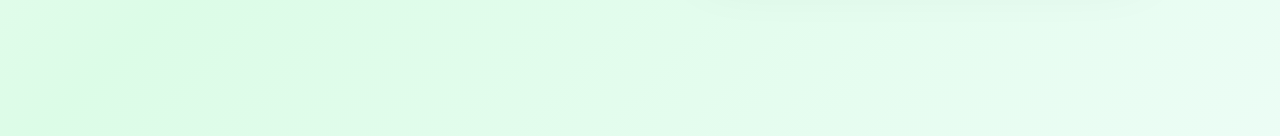
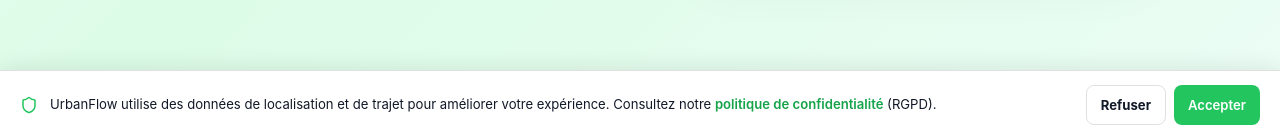
Before and after one commit to chayma-attafi/urbanApp, a React (Vite) app in the folder frontend/: page /login in a window 1280 px wide. Shown: the part 661-797 px from the top of the page. Built offline with nearby package versions, Linux system fonts and the light colour scheme; no server answers.

Commit message:
RGPD — C8

```diff
--- a/frontend/src/App.tsx
+++ b/frontend/src/App.tsx
@@ -1,19 +1,24 @@
 import { Route, Routes } from "react-router-dom";
 import { Layout } from "./components/Layout";
 import { ProtectedRoute } from "./components/ProtectedRoute";
+import { GdprBanner } from "./components/GdprBanner";
 import { AuthPage } from "./pages/AuthPage";
 import { DashboardPage } from "./pages/DashboardPage";
 import { MapPage } from "./pages/MapPage";
+import { PrivacyPage } from "./pages/PrivacyPage";
 import { ProfilePage } from "./pages/ProfilePage";
 import { SettingsPage } from "./pages/SettingsPage";
 import { VerifyPage } from "./pages/VerifyPage";
 
 export default function App() {
   return (
+    <>
+      <GdprBanner />
       <Routes>
         <Route path="/login" element={<AuthPage mode="login" />} />
         <Route path="/register" element={<AuthPage mode="register" />} />
         <Route path="/verify" element={<VerifyPage />} />
+        <Route path="/privacy" element={<PrivacyPage />} />
         <Route element={<ProtectedRoute />}>
           <Route element={<Layout />}>
             <Route path="/" element={<MapPage />} />
@@ -23,5 +28,6 @@ export default function App() {
           </Route>
         </Route>
       </Routes>
+    </>
   );
 }
--- /dev/null
+++ b/frontend/src/components/GdprBanner.tsx
@@ -0,0 +1,35 @@
+import { useState } from "react";
+import { Link } from "react-router-dom";
+import { Shield } from "lucide-react";
+
+const KEY = "urbanflow_gdpr";
+
+export function GdprBanner() {
+  const [visible, setVisible] = useState(() => !localStorage.getItem(KEY));
+
+  if (!visible) return null;
+
+  const accept = () => {
+    localStorage.setItem(KEY, "accepted");
+    setVisible(false);
+  };
+
+  const decline = () => {
+    localStorage.setItem(KEY, "declined");
+    setVisible(false);
+  };
+
+  return (
+    <div className="gdpr-banner">
+      <Shield size={18} style={{ flexShrink: 0, color: "var(--green)" }} />
+      <p>
+        UrbanFlow utilise des données de localisation et de trajet pour améliorer votre expérience.
+        Consultez notre <Link to="/privacy">politique de confidentialité</Link> (RGPD).
+      </p>
+      <div className="gdpr-actions">
+        <button className="gdpr-decline" onClick={decline}>Refuser</button>
+        <button className="gdpr-accept" onClick={accept}>Accepter</button>
+      </div>
+    </div>
+  );
+}
--- a/frontend/src/lib/api.ts
+++ b/frontend/src/lib/api.ts
@@ -54,6 +54,7 @@ export const api = {
   verifyEmail: (token: string) =>
     request<{ message: string }>(`/auth/verify?token=${encodeURIComponent(token)}`),
   logout: () => request<{ message: string }>("/auth/logout", { method: "POST" }),
+  deleteAccount: () => request<void>("/auth/me", { method: "DELETE" }),
   updateProfile: (payload: Partial<Profile>) =>
     request<Profile>("/profile/me", { method: "PUT", body: JSON.stringify(payload) }),
   dashboard: () => request<Record<string, unknown>>("/demo/dashboard"),
--- /dev/null
+++ b/frontend/src/pages/PrivacyPage.tsx
@@ -0,0 +1,84 @@
+import { Link } from "react-router-dom";
+import { Shield } from "lucide-react";
+
+export function PrivacyPage() {
+  return (
+    <main className="content" style={{ maxWidth: 720 }}>
+      <p className="eyebrow">Légal</p>
+      <h2 style={{ display: "flex", alignItems: "center", gap: 10 }}>
+        <Shield size={22} color="var(--green)" />
+        Politique de confidentialité
+      </h2>
+      <p style={{ color: "var(--fg-muted)", fontSize: "0.85rem" }}>
+        Dernière mise à jour : juillet 2025 — Conforme au RGPD (Règlement UE 2016/679)
+      </p>
+
+      <section style={{ display: "flex", flexDirection: "column", gap: 28, marginTop: 24 }}>
+
+        <div>
+          <h3>1. Données collectées</h3>
+          <ul style={{ color: "var(--fg-muted)", lineHeight: 1.8, paddingLeft: 20 }}>
+            <li><strong>Compte</strong> : adresse email, prénom, nom, téléphone (optionnel)</li>
+            <li><strong>Trajets planifiés</strong> : origine, destination, mode de transport, estimation CO₂</li>
+            <li><strong>Localisation</strong> : position GPS utilisée uniquement en temps réel pour centrer la carte et suggérer des arrêts proches — non stockée en base</li>
+          </ul>
+        </div>
+
+        <div>
+          <h3>2. Finalités du traitement</h3>
+          <ul style={{ color: "var(--fg-muted)", lineHeight: 1.8, paddingLeft: 20 }}>
+            <li>Authentification et gestion de compte</li>
+            <li>Suggestion d'itinéraires multimodaux par IA</li>
+            <li>Calcul et suivi de votre empreinte carbone personnelle</li>
+            <li>Affichage des transports en commun et stations vélo à proximité</li>
+          </ul>
+        </div>
+
+        <div>
+          <h3>3. Base légale</h3>
+          <p style={{ color: "var(--fg-muted)", lineHeight: 1.8 }}>
+            Le traitement est fondé sur votre consentement (Art. 6.1.a RGPD) et l'exécution du contrat de service (Art. 6.1.b).
+          </p>
+        </div>
+
+        <div>
+          <h3>4. Durée de conservation</h3>
+          <ul style={{ color: "var(--fg-muted)", lineHeight: 1.8, paddingLeft: 20 }}>
+            <li>Données de compte : jusqu'à suppression du compte</li>
+            <li>Historique de trajets : jusqu'à suppression du compte</li>
+          </ul>
+        </div>
+
+        <div>
+          <h3>5. Partage des données</h3>
+          <p style={{ color: "var(--fg-muted)", lineHeight: 1.8 }}>
+            Vos données ne sont pas vendues ni cédées à des tiers. Elles transitent uniquement vers :
+          </p>
+          <ul style={{ color: "var(--fg-muted)", lineHeight: 1.8, paddingLeft: 20 }}>
+            <li><strong>Supabase</strong> (hébergement base de données, UE)</li>
+            <li><strong>Groq / Meta Llama</strong> (suggestions IA — origine/destination uniquement, sans identifiant)</li>
+            <li><strong>Nominatim / OpenStreetMap</strong> (géocodage, données anonymes)</li>
+            <li><strong>PRIM / JCDecaux</strong> (données transport, position approximative)</li>
+          </ul>
+        </div>
+
+        <div>
+          <h3>6. Vos droits (RGPD)</h3>
+          <p style={{ color: "var(--fg-muted)", lineHeight: 1.8 }}>
+            Vous disposez des droits suivants : accès, rectification, effacement, portabilité, opposition.
+          </p>
+          <ul style={{ color: "var(--fg-muted)", lineHeight: 1.8, paddingLeft: 20 }}>
+            <li><strong>Consulter / modifier</strong> vos données : page <Link to="/profile">Profil</Link></li>
+            <li><strong>Supprimer votre compte</strong> et toutes vos données : page <Link to="/settings">Paramètres</Link></li>
+            <li><strong>Contact</strong> : chaymaattafi3@gmail.com</li>
+          </ul>
+        </div>
+
+      </section>
+
+      <div style={{ marginTop: 32 }}>
+        <Link to="/" style={{ color: "var(--green-dark)", fontWeight: 600 }}>← Retour à l'application</Link>
+      </div>
+    </main>
+  );
+}
--- a/frontend/src/pages/SettingsPage.tsx
+++ b/frontend/src/pages/SettingsPage.tsx
@@ -1,24 +1,85 @@
-import { Bell, Database, Smartphone } from "lucide-react";
+import { useState } from "react";
+import { Bell, Database, Shield, Smartphone, Trash2 } from "lucide-react";
+import { useNavigate } from "react-router-dom";
+import { useAuth } from "../context/AuthContext";
+import { api } from "../lib/api";
 
-const settings = [
-  { icon: Bell, label: "Notifications trajet", enabled: true },
-  { icon: Smartphone, label: "Mode PWA active", enabled: true },
-  { icon: Database, label: "Donnees demo uniquement", enabled: false }
+const toggles = [
+  { icon: Bell,       label: "Notifications trajet", enabled: true },
+  { icon: Smartphone, label: "Mode PWA active",       enabled: true },
+  { icon: Database,   label: "Données démo uniquement", enabled: false },
 ];
 
 export function SettingsPage() {
+  const { logout } = useAuth();
+  const navigate = useNavigate();
+  const [confirm, setConfirm] = useState(false);
+  const [deleting, setDeleting] = useState(false);
+  const [error, setError] = useState<string | null>(null);
+
+  const handleDelete = async () => {
+    if (!confirm) { setConfirm(true); return; }
+    setDeleting(true);
+    setError(null);
+    try {
+      await api.deleteAccount();
+      await logout();
+      navigate("/login");
+    } catch (e) {
+      setError(e instanceof Error ? e.message : "Erreur lors de la suppression");
+      setDeleting(false);
+      setConfirm(false);
+    }
+  };
+
   return (
     <main className="content">
-      <p className="eyebrow">Parametres</p>
+      <p className="eyebrow">Paramètres</p>
       <h2>UrbanFlow controls</h2>
+
       <section className="settings-grid">
-        {settings.map(({ icon: Icon, label, enabled }) => (
+        {toggles.map(({ icon: Icon, label, enabled }) => (
           <label className="setting-tile" key={label}>
             <span><Icon size={20} />{label}</span>
             <input type="checkbox" defaultChecked={enabled} />
           </label>
         ))}
       </section>
+
+      {/* ── RGPD — Données personnelles ── */}
+      <section style={{ marginTop: 32, padding: "20px 24px", background: "var(--surface)", borderRadius: 14, border: "1px solid var(--line)" }}>
+        <div style={{ display: "flex", alignItems: "center", gap: 10, marginBottom: 8 }}>
+          <Shield size={18} color="var(--green)" />
+          <h3 style={{ margin: 0, fontSize: "1rem" }}>Données personnelles — RGPD</h3>
+        </div>
+        <p style={{ color: "var(--fg-muted)", fontSize: "0.85rem", marginBottom: 16 }}>
+          Conformément au RGPD, vous pouvez supprimer définitivement votre compte et toutes vos données (trajets, profil, historique CO₂).
+        </p>
+
+        {error && <p className="error" style={{ marginBottom: 12 }}>{error}</p>}
+
+        <button
+          onClick={handleDelete}
+          disabled={deleting}
+          style={{
+            display: "flex", alignItems: "center", gap: 8,
+            background: confirm ? "#ef4444" : "var(--surface)",
+            color: confirm ? "#fff" : "#ef4444",
+            border: "1px solid #ef4444",
+            borderRadius: 8, padding: "8px 16px",
+            cursor: "pointer", fontWeight: 600, fontSize: "0.875rem",
+            transition: "all .2s",
+          }}
+        >
+          <Trash2 size={15} />
+          {deleting ? "Suppression…" : confirm ? "Confirmer — supprimer définitivement" : "Supprimer mon compte"}
+        </button>
+        {confirm && (
+          <p style={{ fontSize: "0.78rem", color: "#ef4444", marginTop: 6 }}>
+            Cette action est irréversible. Cliquez à nouveau pour confirmer.
+          </p>
+        )}
+      </section>
     </main>
   );
 }
--- a/frontend/src/styles.css
+++ b/frontend/src/styles.css
@@ -651,6 +651,52 @@ button:hover {
 /* ================================================================
    DASHBOARD
    ================================================================ */
+/* ── RGPD Banner ── */
+.gdpr-banner {
+  align-items: center;
+  background: var(--surface);
+  border-top: 1px solid var(--line-hi);
+  bottom: 0;
+  display: flex;
+  flex-wrap: wrap;
+  gap: 12px;
+  left: 0;
+  padding: 14px 20px;
+  position: fixed;
+  right: 0;
+  z-index: 9999;
+  box-shadow: 0 -4px 20px rgba(0 0 0 / 8%);
+}
+.gdpr-banner p {
+  color: var(--fg-muted);
+  flex: 1;
+  font-size: 0.82rem;
+  line-height: 1.5;
+  margin: 0;
+  min-width: 200px;
+}
+.gdpr-banner a { color: var(--green-dark); font-weight: 600; }
+.gdpr-actions { display: flex; gap: 8px; flex-shrink: 0; }
+.gdpr-decline {
+  background: transparent;
+  border: 1px solid var(--line-hi);
+  border-radius: 8px;
+  color: var(--fg-muted);
+  cursor: pointer;
+  font-size: 0.82rem;
+  padding: 7px 14px;
+}
+.gdpr-accept {
+  background: var(--green);
+  border: none;
+  border-radius: 8px;
+  color: #fff;
+  cursor: pointer;
+  font-size: 0.82rem;
+  font-weight: 600;
+  padding: 7px 14px;
+}
+
 .co2-banner {
   align-items: center;
   background: linear-gradient(135deg, var(--green-dim), rgba(20 184 166 / 12%));
```
Also changed, not shown: 1 other file (tests, documents, lock files or other folders). Lines whose indentation alone changed are shown as unchanged.
